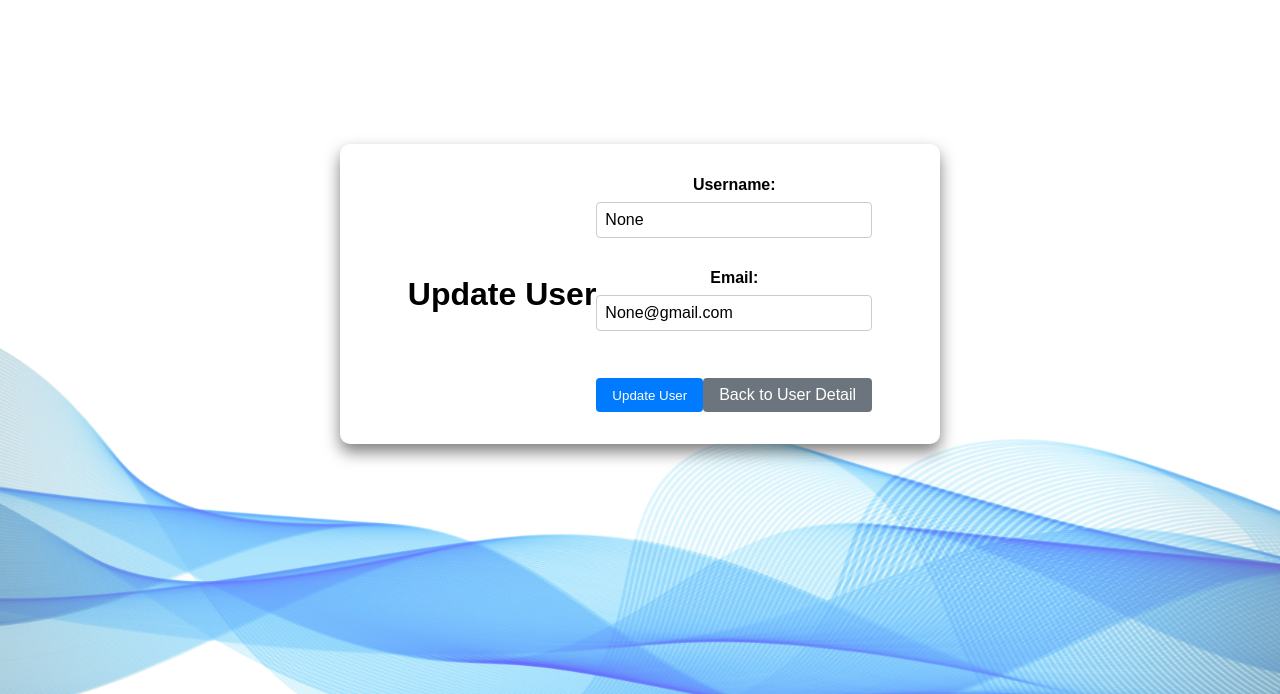
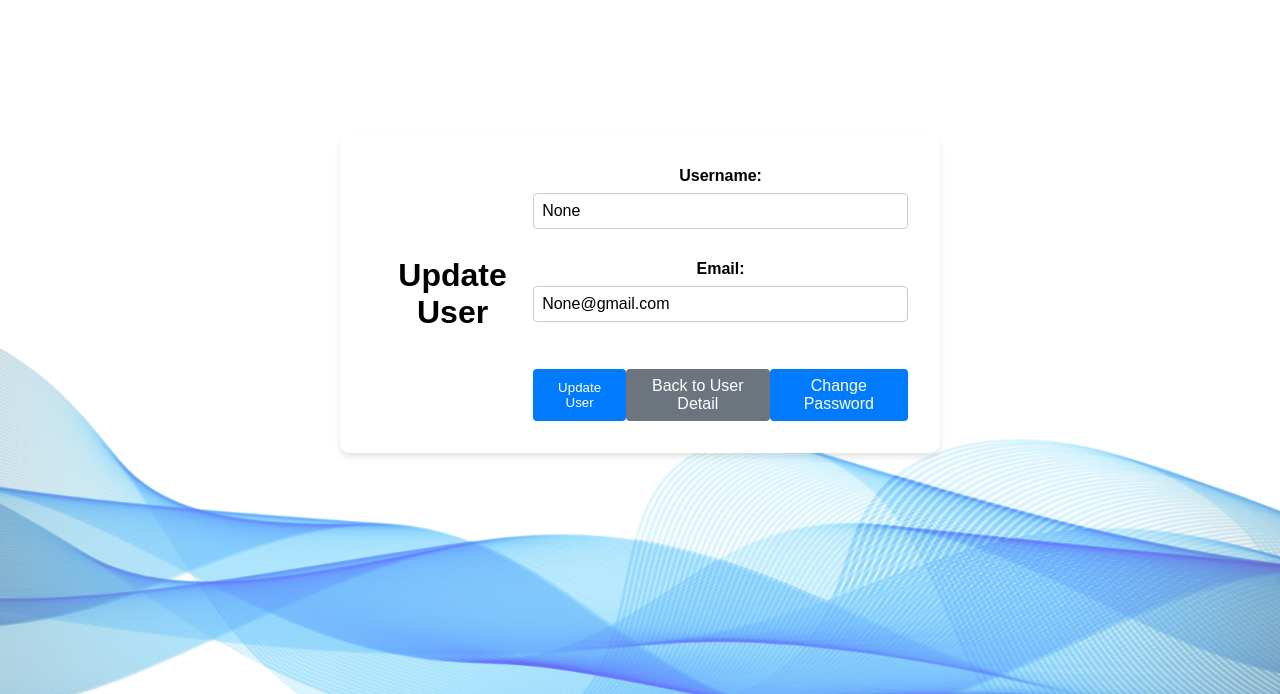
Before and after one commit to SamAgravante/CSIT327, a Django app: page /users/update/1/ in a window 1280 px wide. Shown: the part 106-800 px from the top of the page. Run offline with Django 5.2, Linux system fonts and the light colour scheme; a user stored in the database is signed in; data comes from the database, SQL or seed files in the repository; both versions use the stored data as it was after the commit.

Commit message:
Insert the Update User and Change Password

```diff
--- a/StonksTracker/tracker/templates/change_password.html
+++ b/StonksTracker/tracker/templates/change_password.html
@@ -26,7 +26,7 @@
         <button type="submit" class="change-password-btn">Change Password</button>
     </form>
     <div class="login-link">
-        <a href="{% url 'index' %}">Back to Home</a>
+        <a href="{% url 'user_detail' user.pk %}">Back to Home</a>
     </div>
 </div>
 {% endblock %}
--- a/StonksTracker/tracker/templates/update_user.html
+++ b/StonksTracker/tracker/templates/update_user.html
@@ -4,7 +4,7 @@
 {% block title %}Update User - StonksTracker{% endblock %}
 
 {% block content %}
-
+<link rel="stylesheet" href="{% static 'css/user_detail.css' %}">
 <style>
     .container {
         width: 100%;
@@ -13,7 +13,7 @@
         padding: 2rem;
         background: white;
         border-radius: 10px;
-        box-shadow: 0 4px 6 px rgba(0, 0, 0, 0.1);
+        box-shadow: 0 4px 6px rgba(0, 0, 0, 0.1);
     }
     .form-group {
         margin-bottom: 1rem;
@@ -80,6 +80,7 @@
         <div class="form-actions">
             <button type="submit" class="btn btn-primary">Update User</button>
             <a href="{% url 'user_detail' user.pk %}" class="btn btn-secondary">Back to User Detail</a>
+            <a href="{% url 'change_password' %}" class="btn btn-primary">Change Password</a>
         </div>
     </form>
 </div>
--- a/StonksTracker/tracker/views.py
+++ b/StonksTracker/tracker/views.py
@@ -88,18 +88,22 @@ def logout_view(request):
 
 
 @login_required
-def update_account_view(request):
-    user = request.user
+def update_user_view(request, pk):
+    user = get_object_or_404(User, UserID=pk)  # Fetch user by primary key (ID)
     if request.method == 'POST':
         form = CustomUserChangeForm(request.POST, instance=user)
-        if form.is_valid():
+        password_form = PasswordChangeForm(user, request.POST)
+        if form.is_valid() and password_form.is_valid():
             form.save()
-            messages.success(request, 'Account updated successfully.')
-            return redirect('account_settings')
+            password_form.save()
+            update_session_auth_hash(request, user)  # Important! Keep the user logged in
+            messages.success(request, 'User updated successfully.')
+            return redirect('user_detail', pk=user.UserID)  # Redirect to user detail after update
     else:
         form = CustomUserChangeForm(instance=user)
+        password_form = PasswordChangeForm(user)
 
-    return render(request, 'account_settings.html', {'form': form})
+    return render(request, 'update_user.html', {'form': form, 'password_form': password_form, 'user': user})
 
 
 @login_required
@@ -129,7 +133,7 @@ def delete_user_view(request, pk):
     if request.method == 'POST':
         user.delete()  # Delete user on POST request
         messages.success(request, 'User deleted successfully.')
-        return redirect('login_page')  # Redirect to user list after deletion
+        return redirect('login')  # Redirect to user list after deletion
 
     return render(request, 'delete_user.html', {'user': user})
 
@@ -142,7 +146,7 @@ def change_password_view(request):
             user = form.save()
             update_session_auth_hash(request, user)  # Important! Keep the user logged in
             messages.success(request, 'Your password was successfully updated!')
-            return redirect('home')  # Redirect to home or any other page
+            return redirect('user_detail', pk=user.UserID)  # Redirect to home or any other page
     else:
         form = PasswordChangeForm(request.user)
 
@@ -304,5 +308,5 @@ def delete_user(request, pk):
     if request.method == 'POST':
         user.delete()
         messages.success(request, 'User deleted successfully.')
-        return redirect('login_page.html')
+        return redirect('login')
     return render(request, 'delete_user.html', {'user': user})
```
Also changed, not shown: StonksTracker/db.sqlite3.
